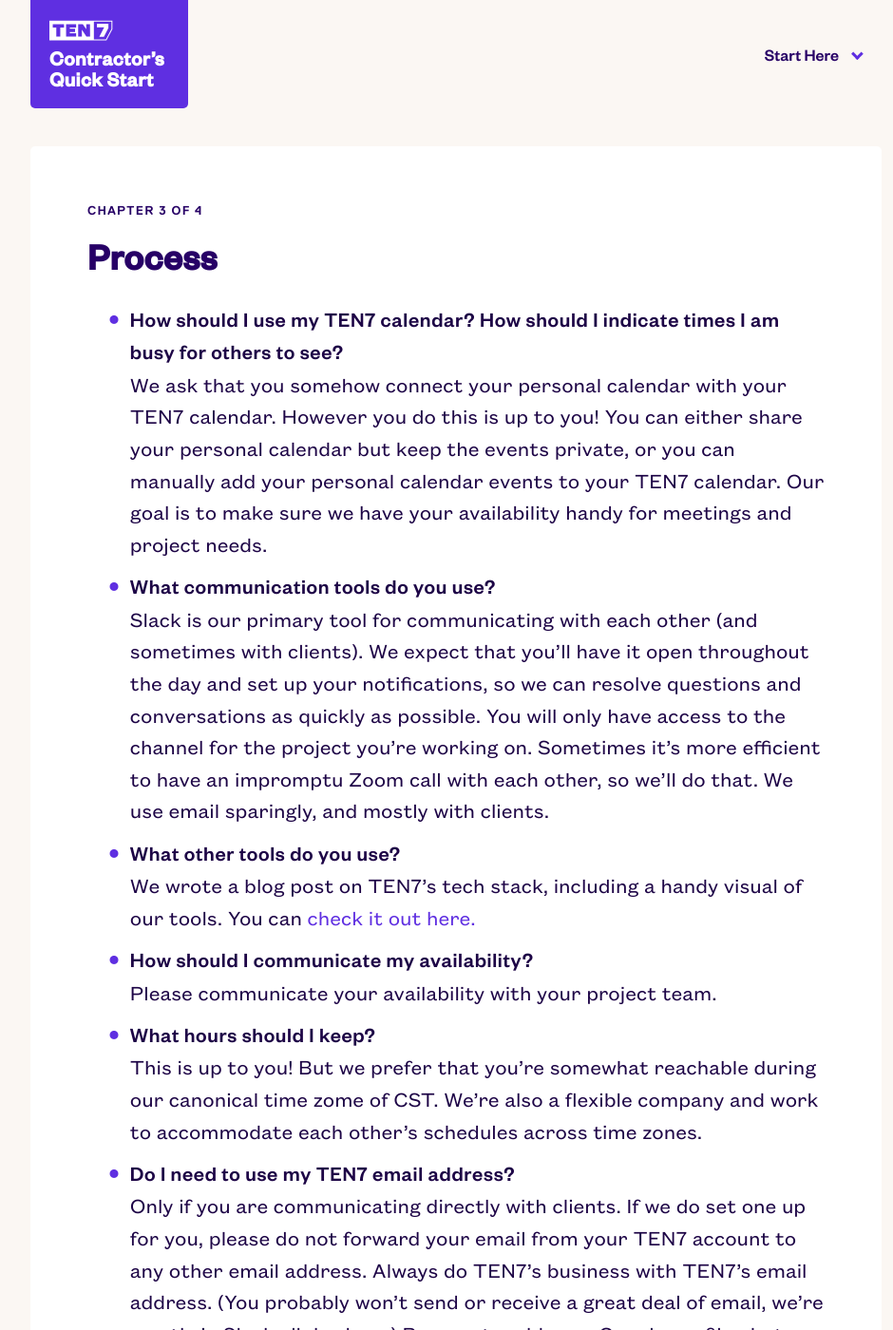
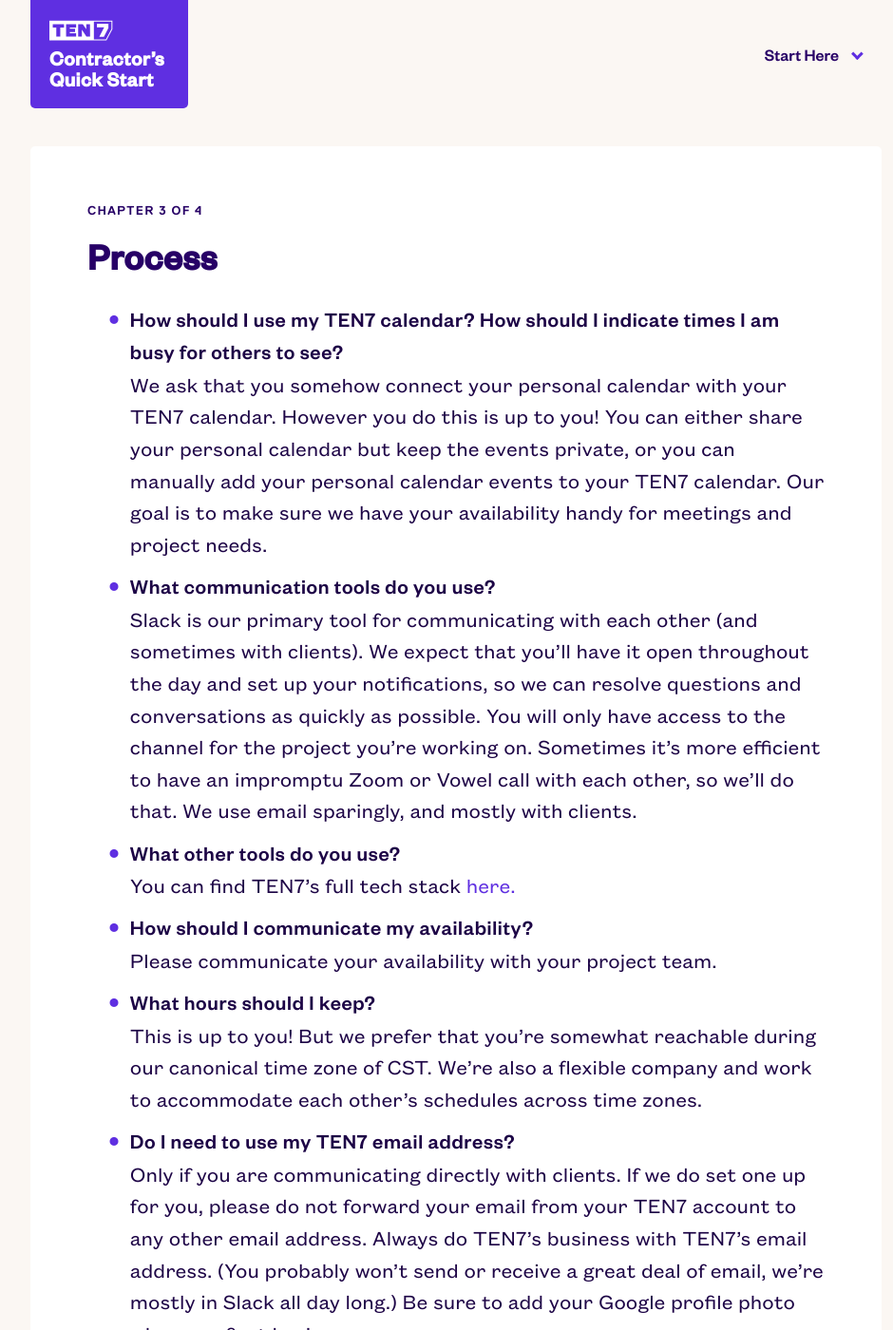
Before and after one commit to ten7/contractor.ten7.com, a Jekyll site: the page built from _pages/03_process.md, in a window 1280 px wide and 1400 px high. Shown: the whole window at 95% size, without its empty margins (160-1100 px from the left). Built offline with Jekyll 4.4.1, drawn with Linux system fonts in a browser that asks for light colours.

Commit message:
Updated Tech Stack link

```diff
--- a/_pages/03_process.md
+++ b/_pages/03_process.md
@@ -11,13 +11,13 @@ opener: Chapter 3 of 4
 - **How should I use my TEN7 calendar? How should I indicate times I am busy for others to see?**
 We ask that you somehow connect your personal calendar with your TEN7 calendar. However you do this is up to you! You can either share your personal calendar but keep the events private, or you can manually add your personal calendar events to your TEN7 calendar. Our goal is to make sure we have your availability handy for meetings and project needs.
 - **What communication tools do you use?**
-Slack is our primary tool for communicating with each other (and sometimes with clients). We expect that you’ll have it open throughout the day and set up your notifications, so we can resolve questions and conversations as quickly as possible. You will only have access to the channel for the project you're working on. Sometimes it’s more efficient to have an impromptu Zoom call with each other, so we’ll do that.  We use email sparingly, and mostly with clients.
+Slack is our primary tool for communicating with each other (and sometimes with clients). We expect that you’ll have it open throughout the day and set up your notifications, so we can resolve questions and conversations as quickly as possible. You will only have access to the channel for the project you're working on. Sometimes it’s more efficient to have an impromptu Zoom or Vowel call with each other, so we’ll do that.  We use email sparingly, and mostly with clients.
 - **What other tools do you use?**
-We wrote a blog post on TEN7's tech stack, including a handy visual of our tools. You can [check it out here.](https://ten7.com/blog/post/ten7s-tech-stack)
+You can find TEN7's full tech stack [here.](https://www.notion.so/ten7/529c4ce2518448a4831f7b693ef5a920?v=f6b7daba013842e0baa25f6113ff268e)
 - **How should I communicate my availability?**
 Please communicate your availability with your project team.
 - **What hours should I keep?**
-This is up to you! But we prefer that you’re somewhat reachable during our canonical time zome of CST. We're also a flexible company and work to accommodate each other's schedules across time zones.
+This is up to you! But we prefer that you’re somewhat reachable during our canonical time zone of CST. We're also a flexible company and work to accommodate each other's schedules across time zones.
 - **Do I need to use my TEN7 email address?**
 Only if you are communicating directly with clients. If we do set one up for you, please do not forward your email from your TEN7 account to any other email address. Always do TEN7’s business with TEN7’s email address. (You probably won’t send or receive a great deal of email, we’re mostly in Slack all day long.) Be sure to add your Google profile photo when you first log in.
 - **Can I connect my personal apps with TEN7 apps?**
```
